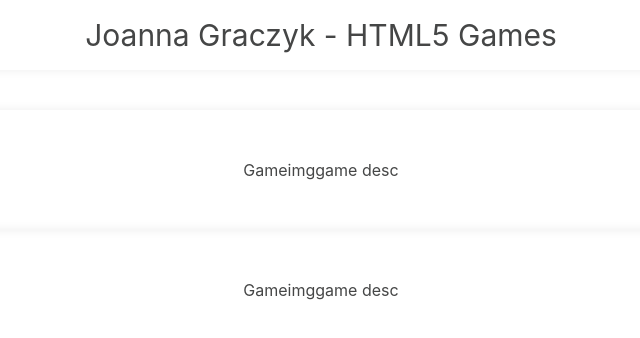
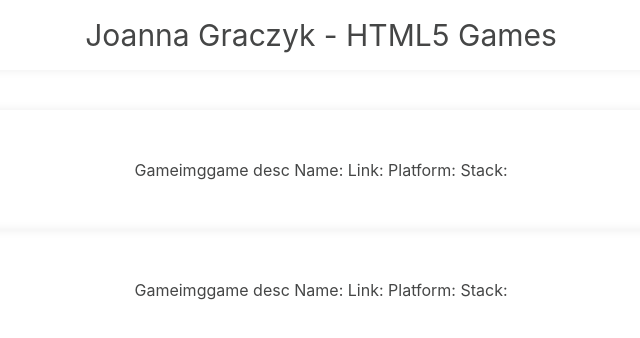
Before and after one commit to jogracz/games-portfolio, a React (Create React App) app: page / in a window 1280 px wide. Shown: the top 338 px of the page, without its empty margins (319-959 px from the left). Built offline with nearby package versions, Linux system fonts and the light colour scheme.

Commit message:
Add props to content card

```diff
--- a/src/components/ContentCard.tsx
+++ b/src/components/ContentCard.tsx
@@ -3,24 +3,32 @@ import styled from "styled-components";
 
 import { primaryForeground, secondaryForeground } from "../constants/colors";
 import { MOBILE_BREAKPOINT, MOBILE_SIDE_PADDING } from "../constants";
+import { Game } from "../types";
 
 const CardWrapper = styled.div`
   box-shadow: 0 0 10px #eee;
   padding: 50px;
+  cursor: pointer;
   @media (max-width: ${MOBILE_BREAKPOINT}px) {
     padding-left: ${MOBILE_SIDE_PADDING}px;
     padding-right: ${MOBILE_SIDE_PADDING}px;
   }
   /* cllickable */
 `;
+type ContentCardProps = Game;
 
-const ContentCard = () => {
+const ContentCard = (props: ContentCardProps) => {
+  const { name, link, platform, stack } = props;
+
   return (
     <CardWrapper>
       {/* game img */}
       Gameimg
       {/* game desc */}
-      game desc
+      game desc Name: {name}
+      Link: {link}
+      Platform: {platform}
+      Stack: {stack}
     </CardWrapper>
   );
 };
```
